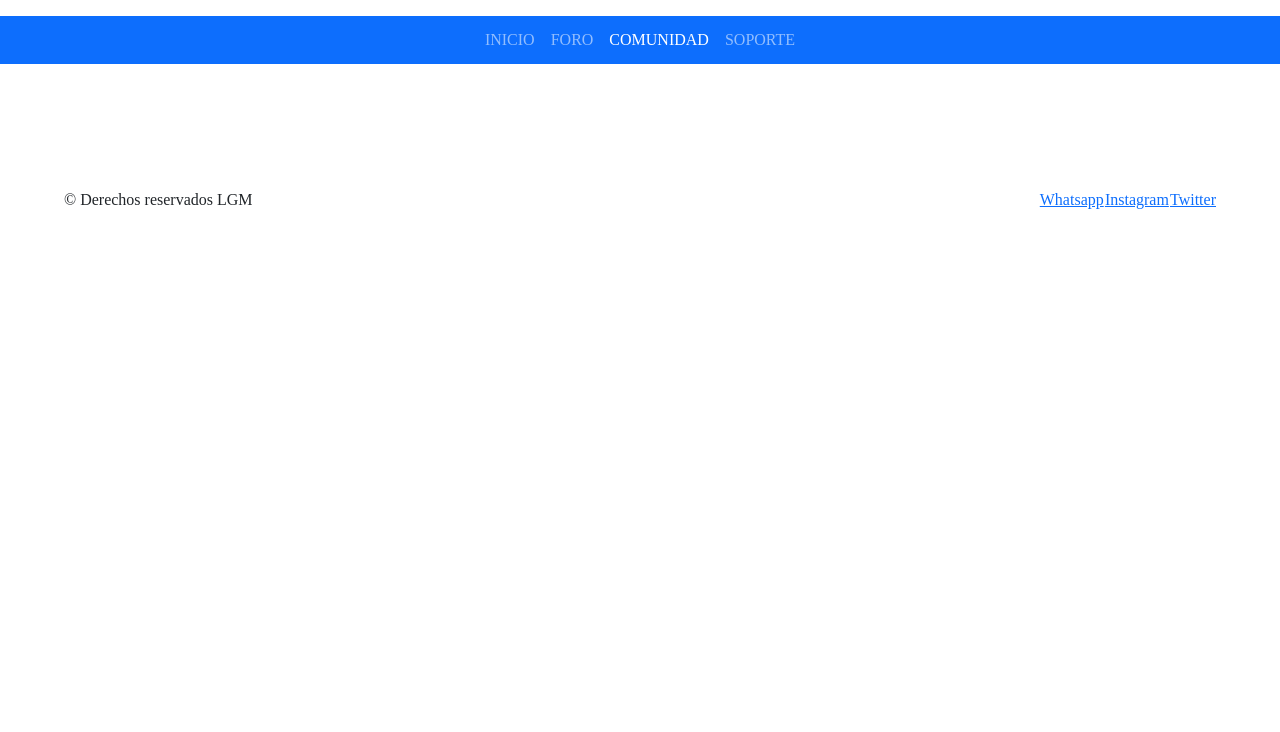
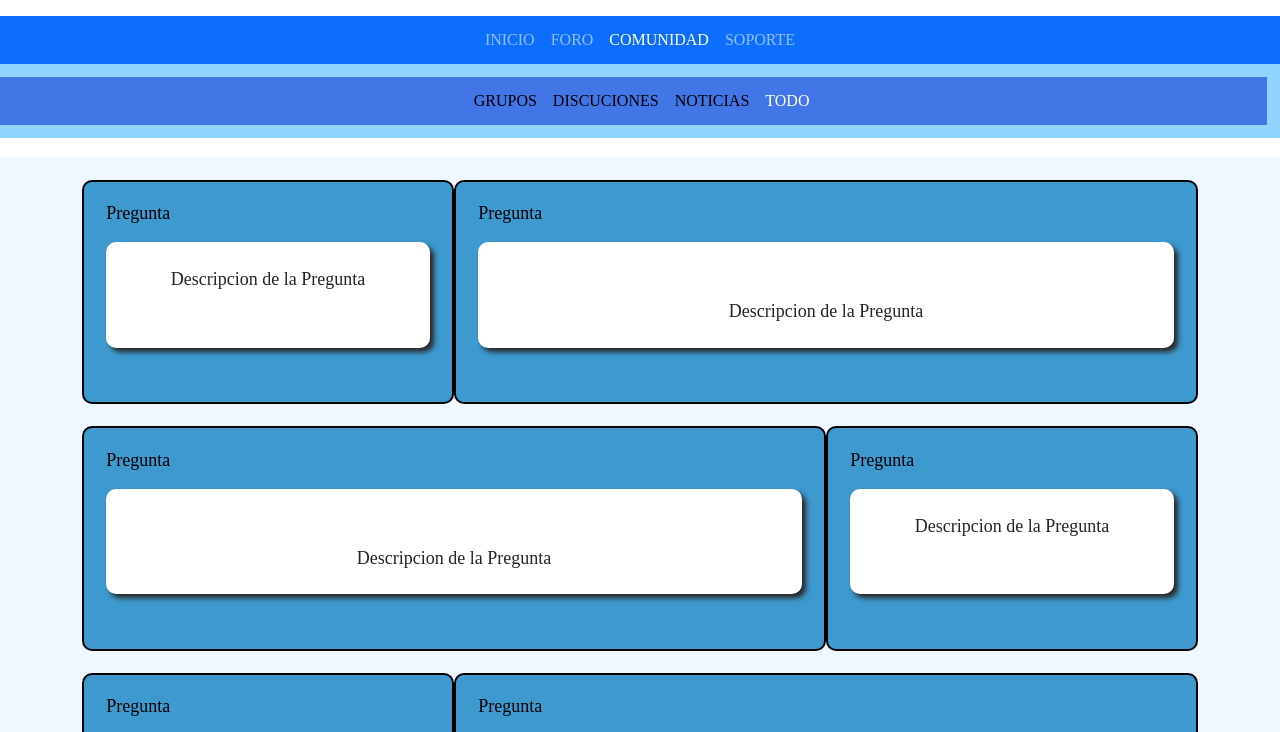
Before and after one commit to Batuntu/LGM-web, a website: page comunidad.html in a window 1280 px wide. Shown: the part 63-795 px from the top of the page. Drawn offline with nearby package versions, Linux system fonts and the light colour scheme; files that its build step writes are made by us from their sources; a web font is replaced by a local one.

Commit message:
Add files via upload

```diff
--- a/comunidad.html
+++ b/comunidad.html
@@ -8,7 +8,9 @@
         <link href="https://cdn.jsdelivr.net/npm/bootstrap@5.1.3/dist/css/bootstrap.min.css" rel="stylesheet" integrity="sha384-1BmE4kWBq78iYhFldvKuhfTAU6auU8tT94WrHftjDbrCEXSU1oBoqyl2QvZ6jIW3" crossorigin="anonymous">
         <link rel="stylesheet"  href="css/reset.css" type="text/css"/>
         <link rel="stylesheet"  href="css/menu.css" type="text/css"/>
+        <link rel="stylesheet"  href="css/comunidad.css" type="text/css"/>
     </head>
+
     <body>
         <header>
             <h1>Logo</h1>
@@ -47,10 +49,93 @@
                   <a class="nav-link" href="soporte.html">SOPORTE</a>
                 </li>
               </ul>
+            </div>
+          </div>
+        </nav>
+
+        <!-- OPCIONES DE COMUNIDAD -->
+
+        <section id = "comSection1">
+
+          <nav class="navbar navbar-expand-lg navbar-dark" style="background-color: #4276e7">
+              <div class="container-fluid">
+                <a class="navbar-brand" href="#"></a>
+                <button class="navbar-toggler" type="button" data-bs-toggle="collapse" data-bs-target="#navbarNav" aria-controls="navbarNav" aria-expanded="false" aria-label="Toggle navigation">
+                  <span class="navbar-toggler-icon"></span>
+                </button>
+                <div class="collapse navbar-collapse" id="navbarNav">
+                  <ul class="navbar-nav navbar-custom mx-auto mb-2 mb-lg-0">
+                    <li class="nav-item">
+                      <a class="nav-link" aria-current="page" href="#">GRUPOS</a>
+                    </li>
+                    <li class="nav-item">
+                      <a class="nav-link" href="#">DISCUCIONES</a>
+                    </li>
+                    <li class="nav-item">
+                      <a class="nav-link" href="#">NOTICIAS</a>
+                    </li>
+                    <li class="nav-item">
+                      <a class="nav-link active" href="#">TODO</a>
+                    </li>
+
+                  </ul>
+                </div>
+              </div>
+            </nav>
+        </section>
+
+        <section id = "comSection2">
+
+          <div class="container align-items-center  " >
+
+              <div id="com" class="container">
+                  <div class="row ">
+                      <div class="borde col-md-6 col-lg-4" >
+                          <h1> <a href="#">Pregunta </a></h1>
+                          <div class="custom container">
+                            <p class="text-center">Descripcion de la Pregunta</p>
+                          </div>
+                      </div>
+
+                      <div class="borde col-md-6 col-lg-8" >
+                          <h1> <a href="#">Pregunta </a></h1>
+                          <div class="custom container">
+                            <p class="text-center">Descripcion de la Pregunta</p>
+                          </div>
+                      </div>
+                      <div class="borde col-md-6 col-lg-8">
+                          <h1> <a href="#" >Pregunta </a></h1>
+                          <div class="custom container">
+                            <p class="text-center">Descripcion de la Pregunta</p>
+                          </div>
+                      </div>
+                      <div class="borde col-md-6 col-lg-4">
+                          <h1> <a href="#">Pregunta </a></h1>
+                          <div class="custom container">
+                            <p class="text-center">Descripcion de la Pregunta</p>
+                          </div>
+                      </div>
+                      <div class="borde col-md-6 col-lg-4">
+                          <h1> <a href="#">Pregunta </a></h1>
+                          <div class="custom container">
+                            <p class="text-center">Descripcion de la Pregunta</p>
+                          </div>
+                      </div>
+                      <div class="borde col-md-6 col-lg-8">
+                          <h1> <a href="#">Pregunta </a></h1>
+                          <div class="custom container">
+                            <p class="text-center">Descripcion de la Pregunta</p>
+                          </div>
+                      </div>
 
                   </div>
                 </div>
-          </nav>
+
+          </div>
+
+
+      </section>
+
 
         <footer>
             <p>&copy; Derechos reservados LGM</p>
@@ -60,5 +145,9 @@
                 <li><a href="">Whatsapp</a></li>
             </ul>
         </footer>
+
+        <script src="https://cdn.jsdelivr.net/npm/@popperjs/core@2.10.2/dist/umd/popper.min.js" integrity="sha384-7+zCNj/IqJ95wo16oMtfsKbZ9ccEh31eOz1HGyDuCQ6wgnyJNSYdrPa03rtR1zdB" crossorigin="anonymous"></script>
+        <script src="https://cdn.jsdelivr.net/npm/bootstrap@5.1.3/dist/js/bootstrap.min.js" integrity="sha384-QJHtvGhmr9XOIpI6YVutG+2QOK9T+ZnN4kzFN1RtK3zEFEIsxhlmWl5/YESvpZ13" crossorigin="anonymous"></script>
+
     </body>
 </html>
```
Lines whose indentation alone changed are shown as unchanged.
